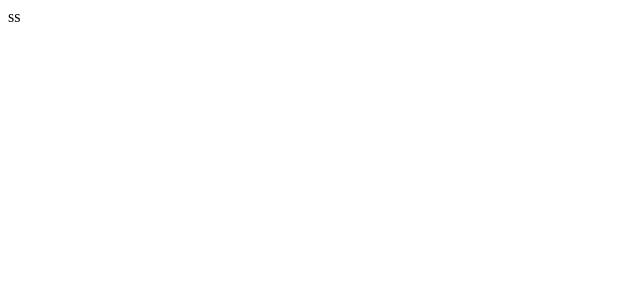
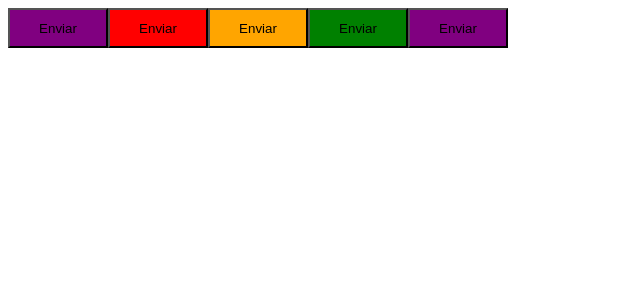
Before and after one commit to simaomenezes/ReactJS-Aprofundando-em-Hooks, a React (Vite) app in the folder 02-ignite-timer/: page / in a window 1280 px wide. Shown: the top 300 px of the page, without its empty margins (0-640 px from the left). Built offline with nearby package versions, Linux system fonts and the light colour scheme.

Commit message:
feat: work with styled components

```diff
--- a/02-ignite-timer/package.json
+++ b/02-ignite-timer/package.json
@@ -11,11 +11,13 @@
   },
   "dependencies": {
     "react": "^18.2.0",
-    "react-dom": "^18.2.0"
+    "react-dom": "^18.2.0",
+    "styled-components": "^6.1.8"
   },
   "devDependencies": {
     "@types/react": "^18.2.56",
     "@types/react-dom": "^18.2.19",
+    "@types/styled-components": "^5.1.34",
     "@typescript-eslint/eslint-plugin": "^7.0.2",
     "@typescript-eslint/parser": "^7.0.2",
     "@vitejs/plugin-react": "^4.2.1",
--- a/02-ignite-timer/src/App.tsx
+++ b/02-ignite-timer/src/App.tsx
@@ -1,7 +1,15 @@
+import { Button } from "./components/Button";
+
 
 
 export function App() {
   return (
-    <div>ss</div>
+    <>
+      <Button variant="primary"/>
+      <Button variant="danger"/>
+      <Button variant="secundary"/>
+      <Button variant="success"/>
+      <Button/>
+    </>
   )
 }
--- /dev/null
+++ b/02-ignite-timer/src/components/Button.styles.ts
@@ -0,0 +1,23 @@
+import styled from 'styled-components';
+
+export type ButtonVariant = 'primary'|'secundary'|'danger'|'success';
+
+interface ButtonContainerProps{
+    variant: ButtonVariant;
+}
+
+const buttonVariants = {
+    primary: 'purple',
+    secundary: 'orange',
+    danger: 'red',
+    success: 'green'
+}
+export const ButtonContainer = styled.button<ButtonContainerProps>`
+    width: 100px;
+    height: 40px;
+
+    // interpolação de string
+    ${props => {
+        return `background-color: ${buttonVariants[props.variant]}`
+    }}
+`
--- /dev/null
+++ b/02-ignite-timer/src/components/Button.tsx
@@ -0,0 +1,10 @@
+import { ButtonContainer, ButtonVariant } from "./Button.styles";
+
+interface PropsButton{
+    variant?: ButtonVariant
+}
+export function Button({ variant = 'primary' }:PropsButton){
+    return (
+        <ButtonContainer variant={variant}>Enviar</ButtonContainer>
+    )
+}
```
Also changed, not shown: 2 other files (tests, documents, lock files or other folders).
